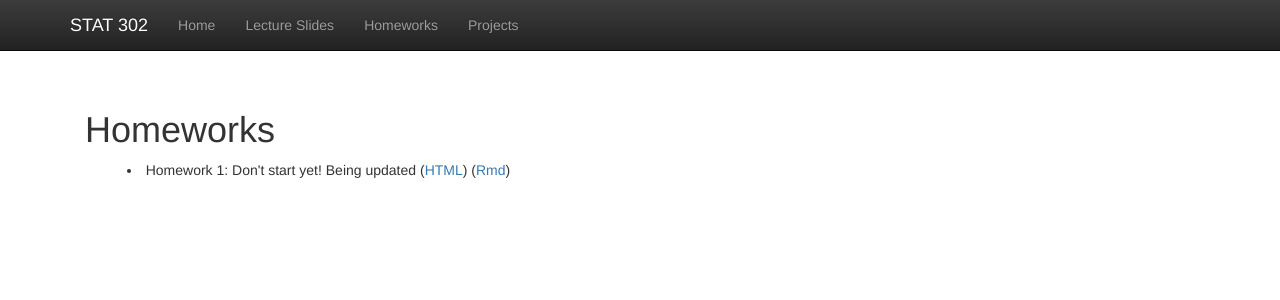
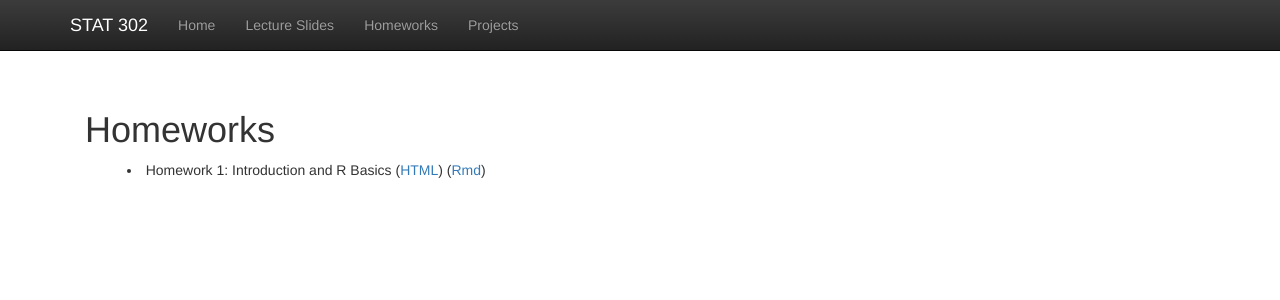
Before and after one commit to bryandmartin/STAT155, a Jekyll site: the page built from Homeworks.html, in a window 1280 px wide. Shown: the top 300 px of the page. Built offline with Jekyll 4.4.1, drawn with Linux system fonts in a browser that asks for light colours; nearby versions of some CDN libraries.

Commit message:
update homeworks.html

```diff
--- a/Homeworks.html
+++ b/Homeworks.html
@@ -6,7 +6,7 @@ title:  'Homeworks'
 <h1>Homeworks</h1>
 
 <li style="padding:0px;margin:0px 20px 0px; text-indent: -1.45em; padding-left: 3em;" >
-	Homework 1: Don't start yet! Being updated
+	Homework 1: Introduction and R Basics
 	(<a class="active" href="docs/Homeworks/HW1.html">HTML</a>)
 	(<a class = "active" href="https://raw.githubusercontent.com/bryandmartin/STAT155/main/docs/Homeworks/HW1.Rmd">Rmd</a>)
 </li>
```
